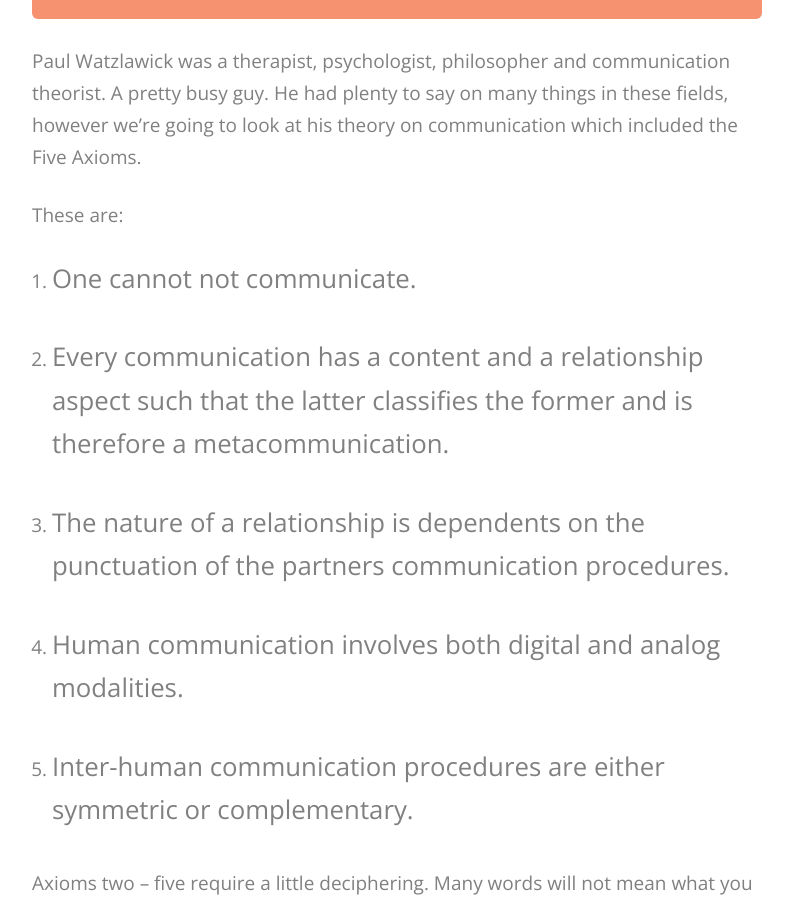
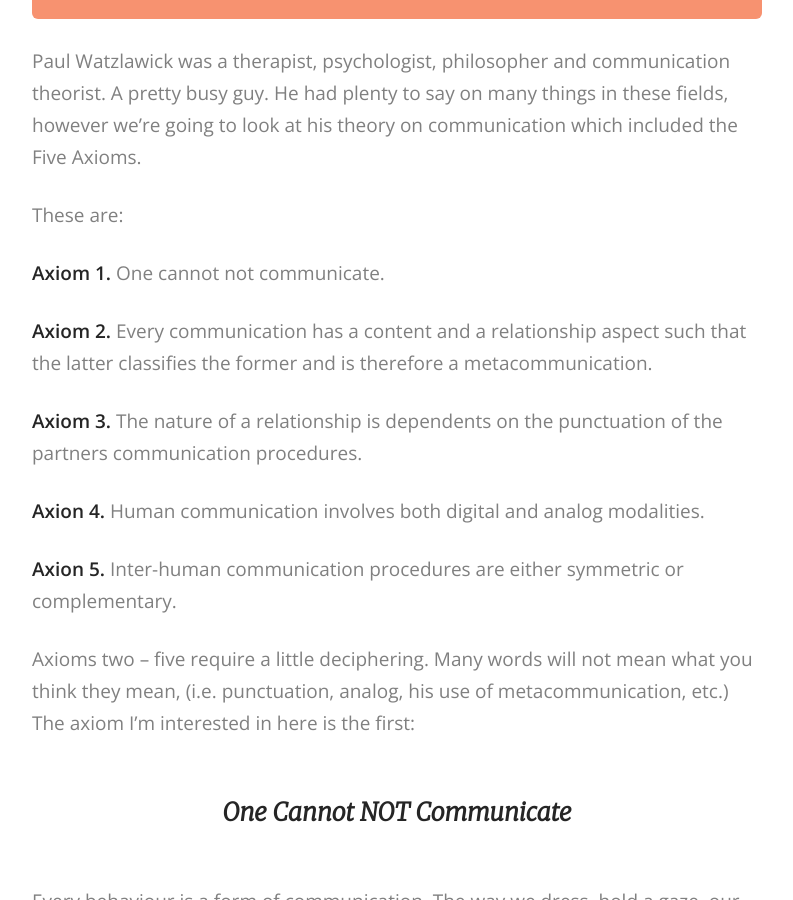
Before and after one commit to catesg/catesg.github.io, a Jekyll site: the page built from _posts/2021-09-15-Paul-Watzlawicks-5-Axions-Axion1.md, in a window 1280 px wide and 900 px high, scrolled down 797 px. Shown: the whole window, without its empty margins (243-1036 px from the left). Built offline with Jekyll 4.4.1, drawn with Linux system fonts in a browser that asks for light colours; some web fonts are replaced.

Commit message:
List update

```diff
--- a/_posts/2021-09-15-Paul-Watzlawicks-5-Axions-Axion1.md
+++ b/_posts/2021-09-15-Paul-Watzlawicks-5-Axions-Axion1.md
@@ -10,20 +10,20 @@ Paul Watzlawick was a therapist, psychologist, philosopher and communication the
 
 These are:
 
-1.	One cannot not communicate.
+<strong>Axiom 1.</strong>  One cannot not communicate.
 
-2.	Every communication has a content and a relationship aspect such that the latter classifies the former and is therefore a metacommunication.
+<strong>Axiom 2.</strong>  Every communication has a content and a relationship aspect such that the latter classifies the former and is therefore a metacommunication.
 
-3.	The nature of a relationship is dependents on the punctuation of the partners communication procedures.
+<strong>Axiom 3.</strong>  The nature of a relationship is dependents on the punctuation of the partners communication procedures.
 
-4.	Human communication involves both digital and analog modalities.
+<strong>Axion 4.</strong>  Human communication involves both digital and analog modalities.
 
-5.	Inter-human communication procedures are either symmetric or complementary.
+<strong>Axion 5.</strong> Inter-human communication procedures are either symmetric or complementary.
 
 Axioms two – five require a little deciphering. Many words will not mean what you think they mean, (i.e. punctuation, analog, his use of metacommunication, etc.) The axiom I’m interested in here is the first:
->
+
 ><strong>One Cannot NOT Communicate</strong>
->
+
 Every behaviour is a form of communication. The way we dress, hold a gaze, our gait or stance. When we walk in a room we have already communicated many things, even before saying an utterance.
 
 For example, if we were to walk into a room then immediately leave…that will communicate something. What exactly that it, will depends not only on our expression, mannerism, demeanour – but also on the relationship we have with those in the room. Someone you have had a conflict with may interpret it as you ‘storming out’. A friend who has seen you be forgetful may assume that you’ve nipped out to get something you left behind. For as many people who witness your behaviour there will be as many possible interpretations. Messages that have been received.
```
